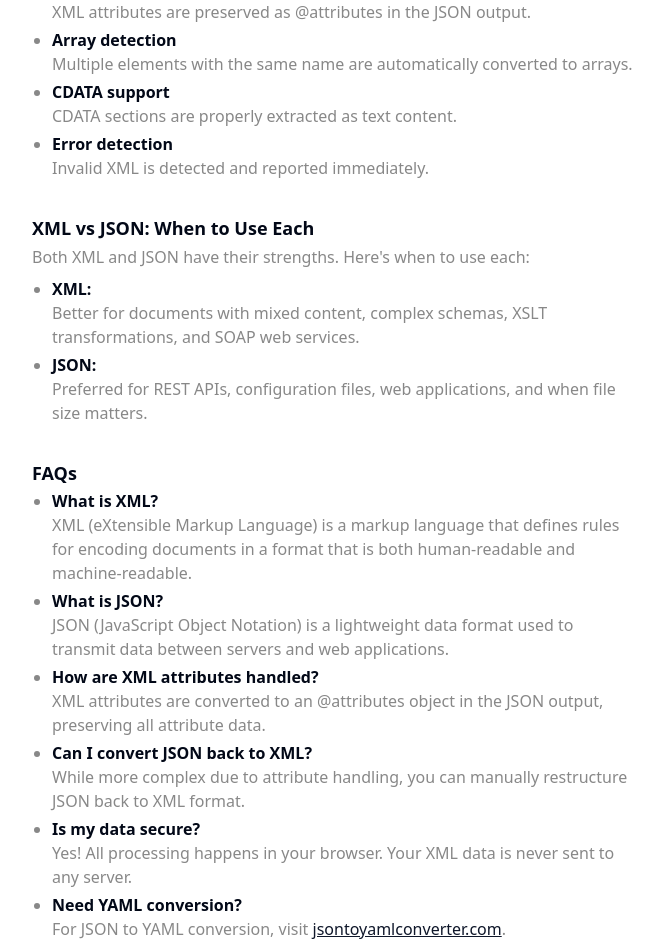
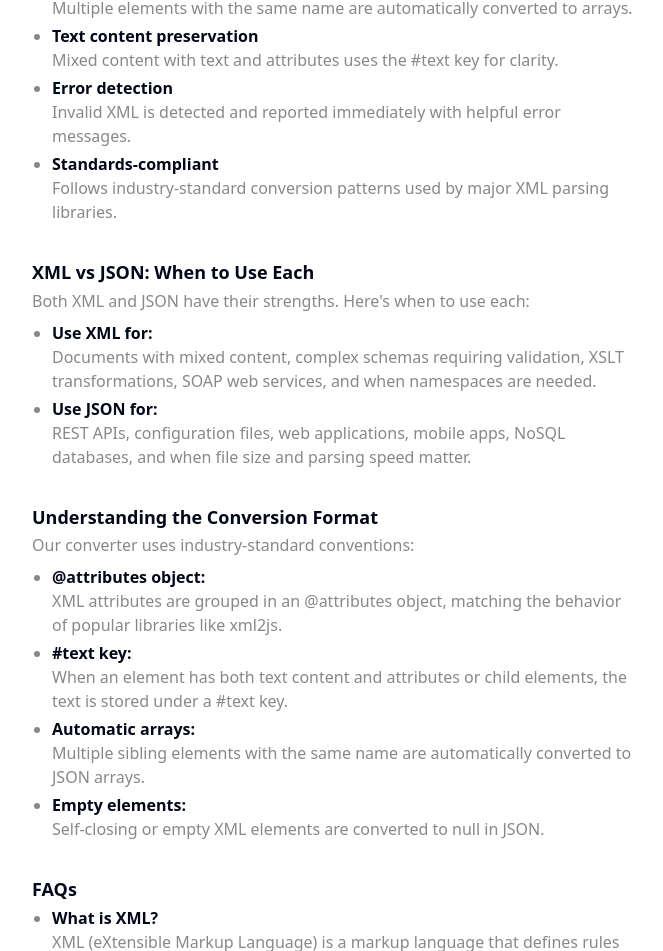
Before and after one commit to jamdotdev/jam-dev-utilities, a Next.js app: page /utilities/xml-to-json in a window 1280 px wide. Shown: the part 2081-3032 px from the top of the page, without its empty margins (304-967 px from the left). Built offline with nearby package versions, Linux system fonts and the light colour scheme.

Commit message:
chore: update SEO component

```diff
--- a/components/seo/XmlToJsonSEO.tsx
+++ b/components/seo/XmlToJsonSEO.tsx
@@ -8,18 +8,6 @@ export default function XmlToJsonSEO() {
           Our free, open-source, and ad-free XML to JSON converter makes it easy
           to transform your data formats. Convert configuration files, API
           responses, or legacy XML data into modern JSON with just a few clicks.
-          Built with 💜 for developers by developers.
-        </p>
-        <p className="text-sm text-muted-foreground mt-2">
-          Looking for YAML conversion instead? Check out{" "}
-          <a
-            href="https://jsontoyamlconverter.com"
-            target="_blank"
-            rel="noopener noreferrer"
-          >
-            jsontoyamlconverter.com
-          </a>{" "}
-          for JSON ↔ YAML conversions.
         </p>
       </section>
 
@@ -77,20 +65,25 @@ export default function XmlToJsonSEO() {
             browser - complete privacy guaranteed.
           </li>
           <li>
-            <b>Attribute handling</b> <br /> XML attributes are preserved as
-            @attributes in the JSON output.
+            <b>Attribute handling</b> <br /> XML attributes are preserved using
+            the @attributes convention, compatible with popular libraries like
+            xml2js.
           </li>
           <li>
             <b>Array detection</b> <br /> Multiple elements with the same name
             are automatically converted to arrays.
           </li>
           <li>
-            <b>CDATA support</b> <br /> CDATA sections are properly extracted as
-            text content.
+            <b>Text content preservation</b> <br /> Mixed content with text and
+            attributes uses the #text key for clarity.
           </li>
           <li>
             <b>Error detection</b> <br /> Invalid XML is detected and reported
-            immediately.
+            immediately with helpful error messages.
+          </li>
+          <li>
+            <b>Standards-compliant</b> <br /> Follows industry-standard
+            conversion patterns used by major XML parsing libraries.
           </li>
         </ul>
       </section>
@@ -100,13 +93,41 @@ export default function XmlToJsonSEO() {
         <p>Both XML and JSON have their strengths. Here's when to use each:</p>
         <ul>
           <li>
-            <b>XML:</b> <br />
-            Better for documents with mixed content, complex schemas, XSLT
-            transformations, and SOAP web services.
+            <b>Use XML for:</b> <br />
+            Documents with mixed content, complex schemas requiring validation,
+            XSLT transformations, SOAP web services, and when namespaces are
+            needed.
           </li>
           <li>
-            <b>JSON:</b> <br /> Preferred for REST APIs, configuration files,
-            web applications, and when file size matters.
+            <b>Use JSON for:</b> <br />
+            REST APIs, configuration files, web applications, mobile apps, NoSQL
+            databases, and when file size and parsing speed matter.
+          </li>
+        </ul>
+      </section>
+
+      <section>
+        <h2>Understanding the Conversion Format</h2>
+        <p>Our converter uses industry-standard conventions:</p>
+        <ul>
+          <li>
+            <b>@attributes object:</b> <br />
+            XML attributes are grouped in an @attributes object, matching the
+            behavior of popular libraries like xml2js.
+          </li>
+          <li>
+            <b>#text key:</b> <br />
+            When an element has both text content and attributes or child
+            elements, the text is stored under a #text key.
+          </li>
+          <li>
+            <b>Automatic arrays:</b> <br />
+            Multiple sibling elements with the same name are automatically
+            converted to JSON arrays.
+          </li>
+          <li>
+            <b>Empty elements:</b> <br />
+            Self-closing or empty XML elements are converted to null in JSON.
           </li>
         </ul>
       </section>
@@ -115,40 +136,46 @@ export default function XmlToJsonSEO() {
         <h2>FAQs</h2>
         <ul>
           <li>
-            <b>What is XML?</b> <br /> XML (eXtensible Markup Language) is a
-            markup language that defines rules for encoding documents in a
-            format that is both human-readable and machine-readable.
+            <b>What is XML?</b> <br />
+            XML (eXtensible Markup Language) is a markup language that defines
+            rules for encoding documents in a format that is both human-readable
+            and machine-readable. It's widely used for data exchange and
+            configuration files.
           </li>
           <li>
-            <b>What is JSON?</b> <br /> JSON (JavaScript Object Notation) is a
-            lightweight data format used to transmit data between servers and
-            web applications.
+            <b>What is JSON?</b> <br />
+            JSON (JavaScript Object Notation) is a lightweight data format used
+            to transmit data between servers and web applications. It's the
+            standard format for modern REST APIs.
           </li>
           <li>
-            <b>How are XML attributes handled?</b> <br /> XML attributes are
-            converted to an @attributes object in the JSON output, preserving
-            all attribute data.
+            <b>How are XML attributes handled?</b> <br />
+            XML attributes are converted to an @attributes object in the JSON
+            output, preserving all attribute data while maintaining
+            compatibility with standard XML parsing libraries.
           </li>
           <li>
-            <b>Can I convert JSON back to XML?</b> <br /> While more complex due
-            to attribute handling, you can manually restructure JSON back to XML
-            format.
+            <b>Can I convert large XML files?</b> <br />
+            Yes! Since processing happens in your browser, you can convert files
+            of any size. However, very large files may take longer to process
+            depending on your device's capabilities.
           </li>
           <li>
-            <b>Is my data secure?</b> <br /> Yes! All processing happens in your
-            browser. Your XML data is never sent to any server.
+            <b>Is my data secure?</b> <br />
+            Absolutely! All processing happens entirely in your browser. Your
+            XML data is never sent to any server, ensuring complete privacy and
+            security.
           </li>
           <li>
-            <b>Need YAML conversion?</b> <br /> For JSON to YAML conversion,
-            visit{" "}
-            <a
-              href="https://jsontoyamlconverter.com"
-              target="_blank"
-              rel="noopener noreferrer"
-            >
-              jsontoyamlconverter.com
-            </a>
-            .
+            <b>Can I convert JSON back to XML?</b> <br />
+            While our tool focuses on XML to JSON conversion, you can manually
+            restructure JSON back to XML format. Note that some information like
+            attribute order may not be perfectly preserved.
+          </li>
+          <li>
+            <b>Does it handle namespaces?</b> <br />
+            XML namespaces are preserved in the element names. For example,
+            &lt;ns:element&gt; becomes "ns:element" in the JSON output.
           </li>
         </ul>
       </section>
```
